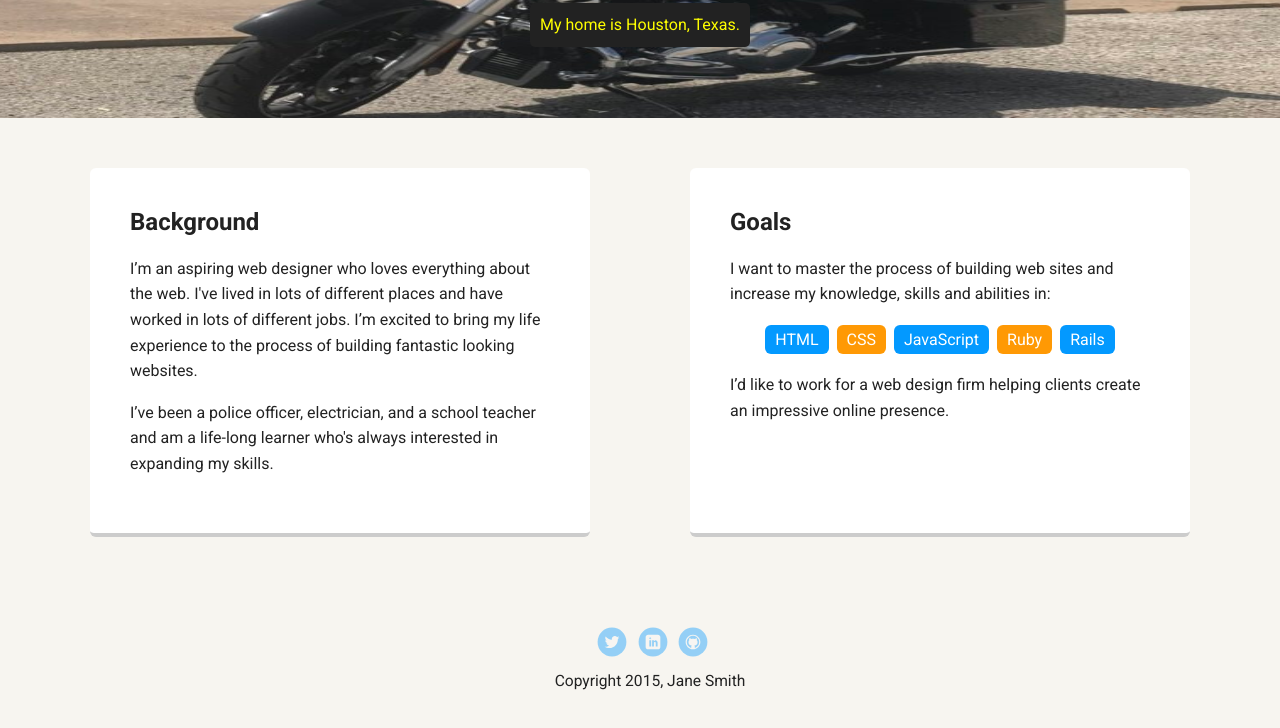
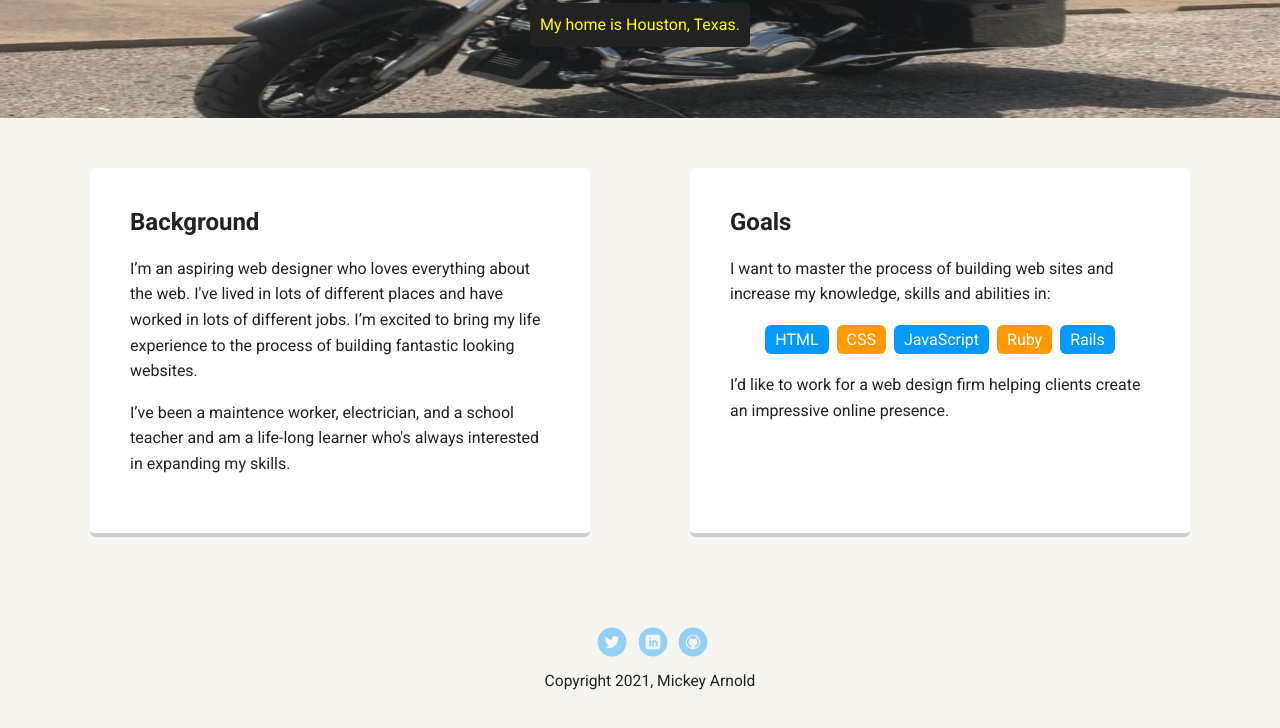
Before and after one commit to mickey-40/techdegree-project-1, a plain HTML site: page index.html in a window 1280 px wide. Shown: the part 352-1080 px from the top of the page. Drawn offline with Linux system fonts and the light colour scheme; a web font is replaced by a local one.

Commit message:
Update index.html

```diff
--- a/index.html
+++ b/index.html
@@ -26,7 +26,7 @@
       <div class="card">
         <h2>Background</h2>
         <p>I’m an aspiring web designer who loves everything about the web. I've lived in lots of different places and have worked in lots of different jobs. I’m excited to bring my life experience to the process of building fantastic looking websites.</p>
-        <p>I’ve been a police officer, electrician, and a school teacher and am a life-long learner who's always interested in expanding my skills.</p>
+        <p>I’ve been a maintence worker, electrician, and a school teacher and am a life-long learner who's always interested in expanding my skills.</p>
       </div>
 
       <div class="card">
@@ -49,7 +49,7 @@
         <li><a href="#" class="social linkedin">LinkedIn</a></li>
         <li><a href="#" class="social github">Github</a></li>
       </ul>
-      <p class="copyright">Copyright 2015, Jane Smith</p>
+      <p class="copyright">Copyright 2021, Mickey Arnold</p>
     </footer>
   </body>
   </html>
```
